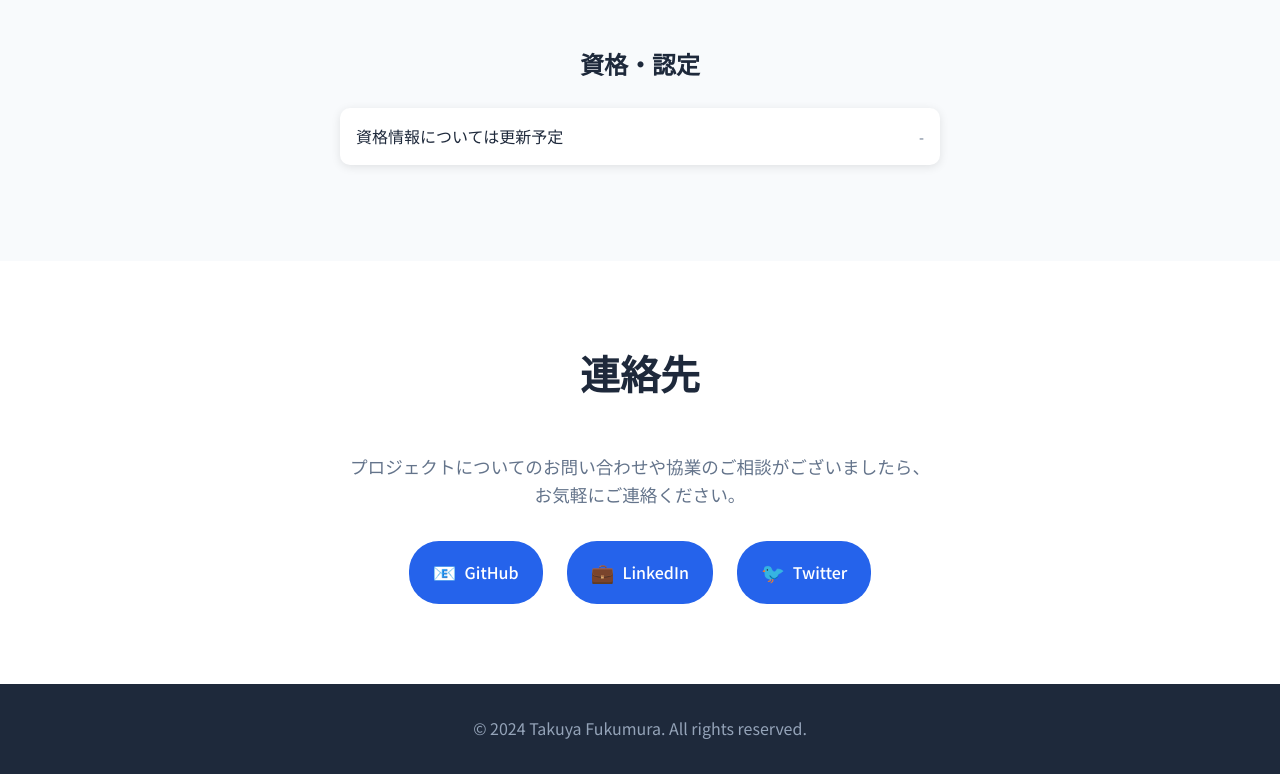
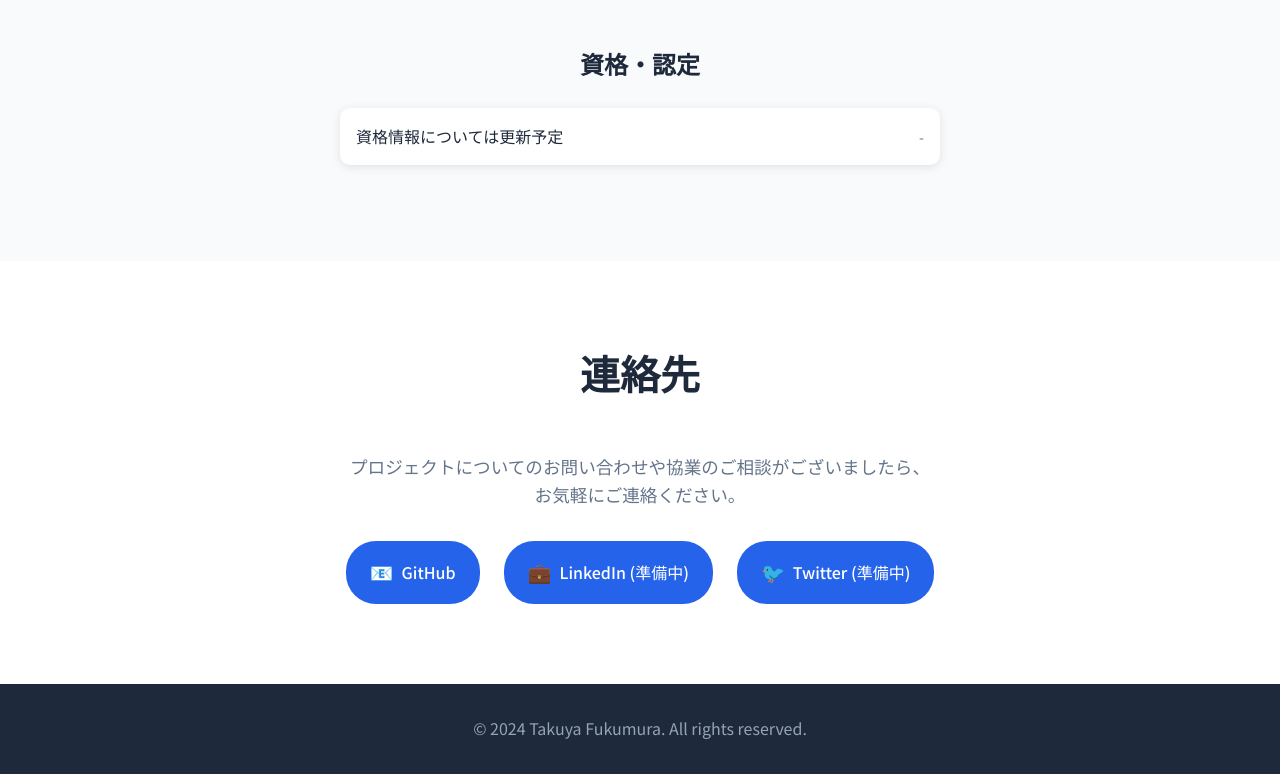
Before and after one commit to TakuyaFukumura/portfolio, a website: page index.html in a window 1280 px wide. Shown: the part 2688-3462 px from the top of the page. Drawn offline with Linux system fonts and the light colour scheme.

Commit message:
作成中と分かるよう表記変更

```diff
--- a/index.html
+++ b/index.html
@@ -203,11 +203,11 @@
                         </a>
                         <a href="#" class="contact-link" target="_blank">
                             <span class="contact-icon">💼</span>
-                            LinkedIn
+                            LinkedIn (準備中)
                         </a>
                         <a href="#" class="contact-link" target="_blank">
                             <span class="contact-icon">🐦</span>
-                            Twitter
+                            Twitter (準備中)
                         </a>
                     </div>
                 </div>
```
